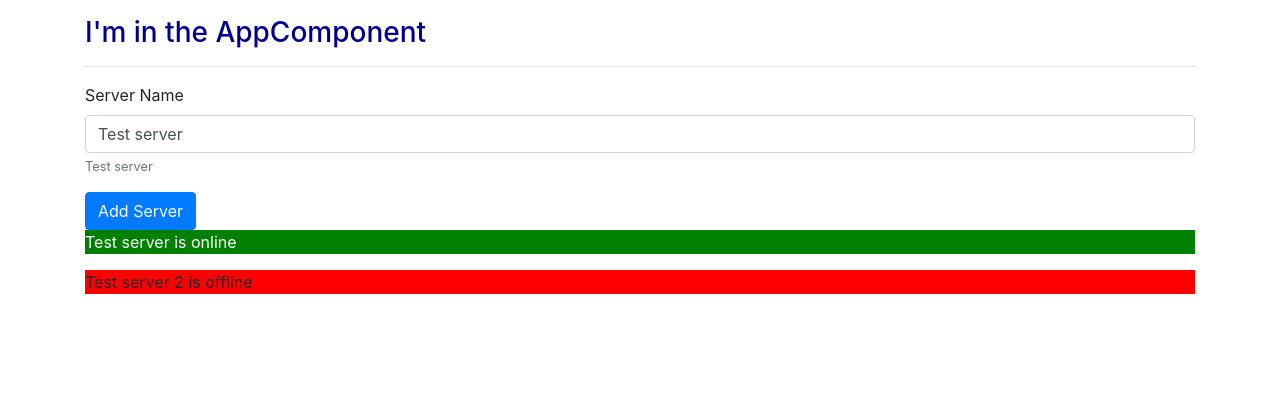
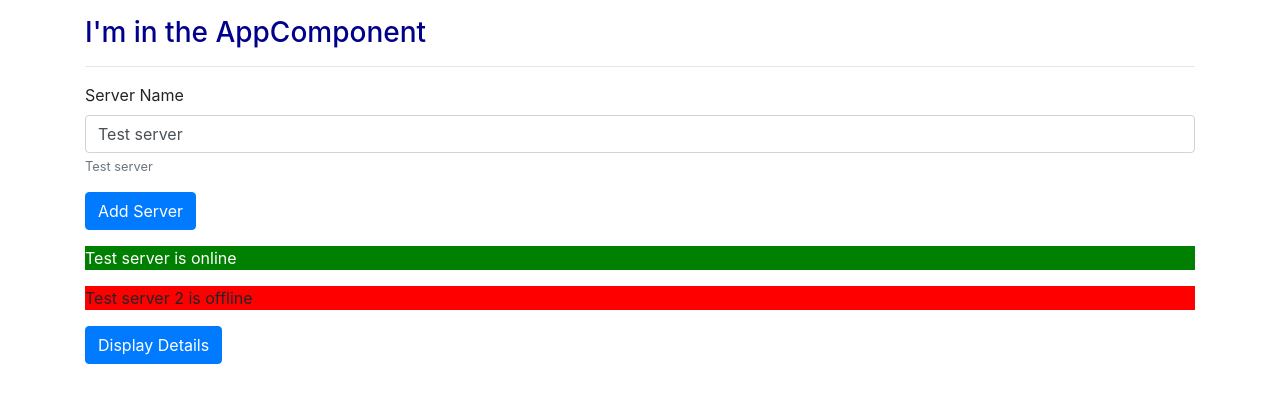
Before and after one commit to shantanu-dutta/angular-complete-guide, an Angular app: page / in a window 1280 px wide. Shown: the top 402 px of the page. Built offline with nearby package versions, Linux system fonts and the light colour scheme.

Commit message:
1. Added code for TestOneComponent. 2. Changed layout in ServersComponent. 3. Added TestOneComponent in AppComponent.

```diff
--- a/src/app/app.component.html
+++ b/src/app/app.component.html
@@ -6,4 +6,9 @@
       <app-servers></app-servers>
     </div>
   </div>
+  <div class="row">
+    <div class="col">
+      <app-test-one></app-test-one>
+    </div>
+  </div>
 </div>
--- a/src/app/servers/servers.component.html
+++ b/src/app/servers/servers.component.html
@@ -20,4 +20,6 @@
 </form>
 
 <p *ngIf="serverCreated">Server created, server name is {{ serverName }}</p>
-<app-server [name]="server" *ngFor="let server of servers"></app-server>
+<div class="mt-3">
+  <app-server [name]="server" *ngFor="let server of servers"></app-server>
+</div>
--- a/src/app/tests/test-one/test-one.component.css
+++ b/src/app/tests/test-one/test-one.component.css
@@ -0,0 +1,3 @@
+.white-text {
+  color: white;
+}
--- a/src/app/tests/test-one/test-one.component.html
+++ b/src/app/tests/test-one/test-one.component.html
@@ -1,3 +1,18 @@
-<p>
-  test-one works!
-</p>
+<div class="container">
+  <div class="row">
+    <button type="button" class="btn btn-primary" (click)="onToggleDetails()">
+      Display Details
+    </button>
+  </div>
+  <div class="row">
+    <p *ngIf="showSecret">Secret Password = tuna</p>
+  </div>
+  <div class="row" *ngFor="let logItem of log; let i = index">
+    <p
+      [ngStyle]="{ backgroundColor: i >= 4 ? 'blue' : 'transparent' }"
+      [ngClass]="{ 'white-text': i >= 4 }"
+    >
+      {{ logItem }}
+    </p>
+  </div>
+</div>
--- a/src/app/tests/test-one/test-one.component.ts
+++ b/src/app/tests/test-one/test-one.component.ts
@@ -6,10 +6,15 @@
   styleUrls: ['./test-one.component.css']
 })
 export class TestOneComponent implements OnInit {
+  showSecret = false;
+  log = [];
 
-  constructor() { }
+  constructor() {}
 
-  ngOnInit() {
+  ngOnInit() {}
+
+  onToggleDetails() {
+    this.showSecret = !this.showSecret;
+    this.log.push(new Date());
   }
-
 }
```
